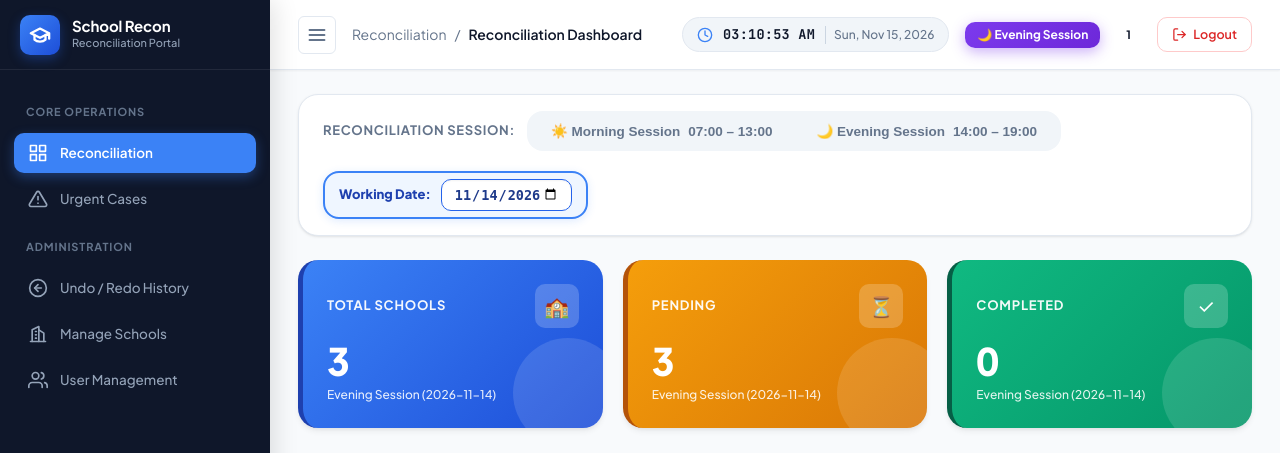
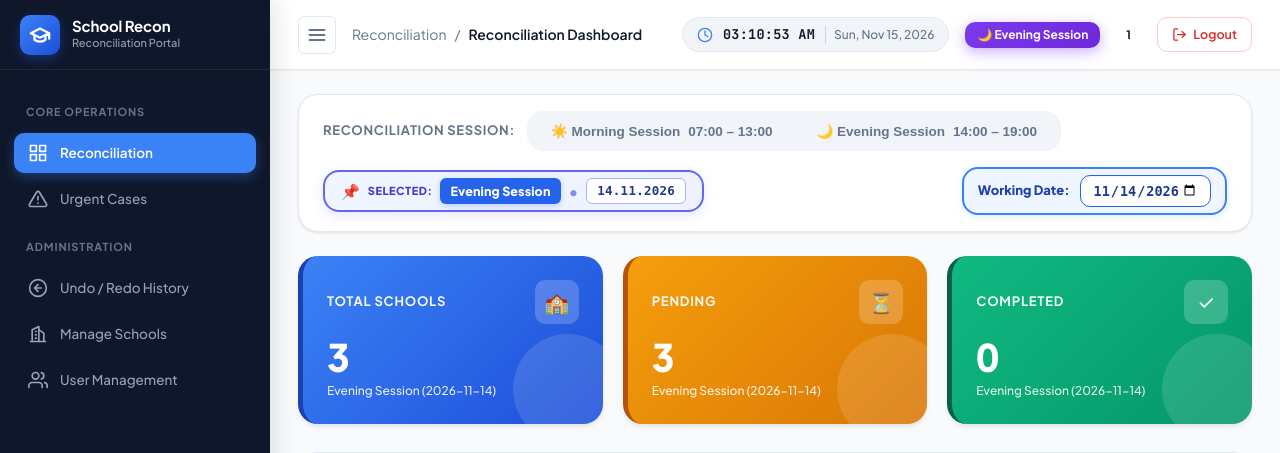
Before and after one commit to Adarsh1530/reconsilation, a PHP site: page /dashboard.php in a window 1280 px wide. Shown: the top 453 px of the page. Run offline with PHP 8.4, Linux system fonts and the light colour scheme; a user stored in the database is signed in; data comes from the database, SQL or seed files in the repository; data that the repository does not hold is empty; some libraries are stand-ins or nearby versions.

Commit message:
Display highlighted selected session and date in top control bar with clean alignment

```diff
--- a/assets/css/dashboard.css
+++ b/assets/css/dashboard.css
@@ -16,7 +16,7 @@
     border: 1px solid var(--border-color);
     box-shadow: var(--shadow-sm);
     margin-bottom: 24px;
-    gap: 20px;
+    gap: 16px;
     flex-wrap: wrap;
 }
 
@@ -24,6 +24,77 @@
     display: flex;
     align-items: center;
     gap: 12px;
+    flex-shrink: 0;
+}
+
+/* Marked Section: Active Selection Highlight Badge */
+.active-selection-highlight-badge {
+    display: inline-flex;
+    align-items: center;
+    gap: 8px;
+    background: linear-gradient(135deg, #eff6ff 0%, #eef2ff 100%);
+    border: 2px solid #6366f1;
+    border-radius: var(--radius-lg);
+    padding: 6px 16px;
+    box-shadow: 0 4px 12px rgba(99, 102, 241, 0.15);
+    white-space: nowrap;
+    animation: fadeIn 0.25s ease-out;
+}
+
+.highlight-badge-icon {
+    font-size: 15px;
+    display: inline-flex;
+    align-items: center;
+}
+
+.highlight-badge-label {
+    font-size: 11px;
+    font-weight: 800;
+    color: #4338ca;
+    text-transform: uppercase;
+    letter-spacing: 0.05em;
+}
+
+.highlight-badge-session {
+    font-size: 12.5px;
+    font-weight: 800;
+    color: #ffffff;
+    background: #2563eb;
+    padding: 4px 10px;
+    border-radius: 6px;
+    letter-spacing: 0.01em;
+    transition: all 0.2s ease;
+    box-shadow: 0 2px 6px rgba(37, 99, 235, 0.25);
+}
+
+.highlight-badge-session.evening {
+    background: #7c3aed !important;
+    box-shadow: 0 2px 6px rgba(124, 58, 237, 0.25) !important;
+}
+
+.highlight-badge-divider {
+    color: #818cf8;
+    font-weight: 800;
+    font-size: 14px;
+}
+
+.highlight-badge-date {
+    font-size: 12.5px;
+    font-weight: 800;
+    color: #1e3a8a;
+    background: #ffffff;
+    border: 1.5px solid #a5b4fc;
+    padding: 3px 10px;
+    border-radius: 6px;
+    font-family: monospace, sans-serif;
+    letter-spacing: 0.02em;
+}
+
+.session-bar-right-tools {
+    display: flex;
+    align-items: center;
+    gap: 12px;
+    flex-shrink: 0;
 }
 
 .session-toggle-label {
--- a/assets/js/dashboard.js
+++ b/assets/js/dashboard.js
@@ -32,6 +32,7 @@ function initDashboard() {
             currentDate = todayStr;
             dateInput.value = todayStr;
         }
+        updateHighlightBadge(currentSession, currentDate);
         dateInput.addEventListener('change', (e) => {
             if (e.target.value > todayStr) {
                 showToast('warning', 'Future Date Not Allowed', 'Future dates cannot be selected. Setting to today.');
@@ -40,6 +41,7 @@ function initDashboard() {
             } else {
                 currentDate = e.target.value;
             }
+            updateHighlightBadge(currentSession, currentDate);
             loadSessionRecords();
         });
     }
@@ -152,8 +154,35 @@ function switchSession(newSession) {
         }
     }
 
+    // Update active highlight badge
+    updateHighlightBadge(newSession, currentDate);
+
     showToast('info', 'Session Switched', `Loaded ${getSessionDisplayName(newSession)} records for ${currentDate}.`);
     loadSessionRecords();
+}
+
+/**
+ * Update Selected Session & Date Highlight Badge
+ */
+function updateHighlightBadge(session, dateStr) {
+    const hlSession = document.getElementById('highlightSessionText');
+    const hlDate = document.getElementById('highlightDateText');
+    if (hlSession) {
+        hlSession.textContent = getSessionDisplayName(session);
+        if (session === 'PM') {
+            hlSession.classList.add('evening');
+        } else {
+            hlSession.classList.remove('evening');
+        }
+    }
+    if (hlDate && dateStr) {
+        const parts = dateStr.split('-');
+        if (parts.length === 3) {
+            hlDate.textContent = `${parts[2]}.${parts[1]}.${parts[0]}`;
+        } else {
+            hlDate.textContent = dateStr;
+        }
+    }
 }
 
 /**
--- a/dashboard.php
+++ b/dashboard.php
@@ -51,7 +51,16 @@ include __DIR__ . '/includes/header.php';
         </div>
     </div>
 
-    <div style="display: flex; align-items: center; gap: 14px; flex-wrap: wrap;">
+    <!-- Active Selection Highlight (Selected Session & Date Display) -->
+    <div class="active-selection-highlight-badge" id="activeSelectionHighlightBadge" title="Currently Selected Session and Working Date">
+        <span class="highlight-badge-icon">📌</span>
+        <span class="highlight-badge-label">Selected:</span>
+        <span class="highlight-badge-session <?= ($active_session === 'PM') ? 'evening' : '' ?>" id="highlightSessionText"><?= ($active_session === 'AM') ? 'Morning Session' : 'Evening Session' ?></span>
+        <span class="highlight-badge-divider">•</span>
+        <span class="highlight-badge-date" id="highlightDateText"><?= date('d.m.Y', strtotime($working_date)) ?></span>
+    </div>
+
+    <div class="session-bar-right-tools">
         <div class="date-picker-group">
             <label for="workingDateInput">Working Date:</label>
             <input type="date" id="workingDateInput" class="date-input" value="<?= e($working_date) ?>" max="<?= date('Y-m-d') ?>">
```
